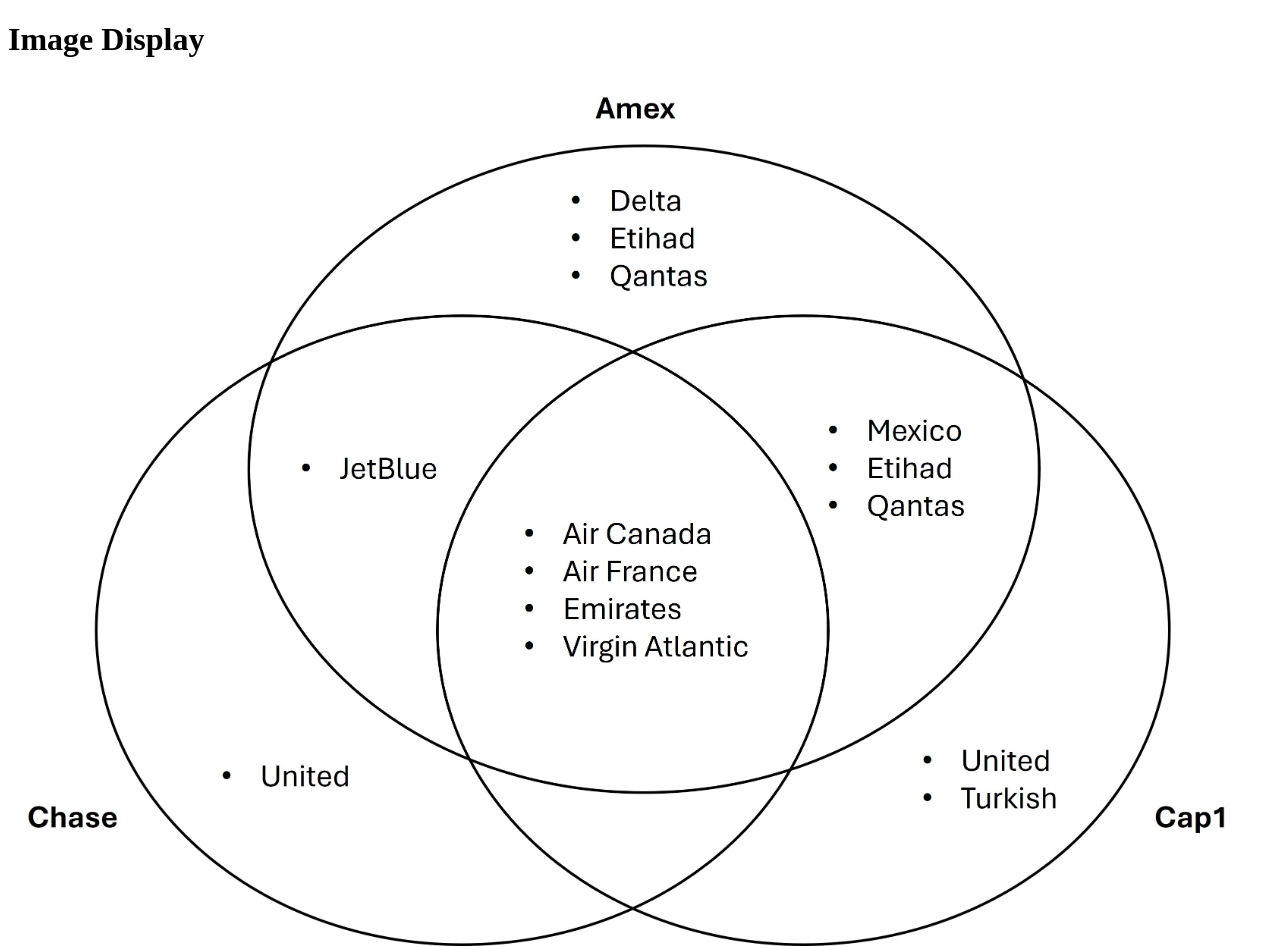
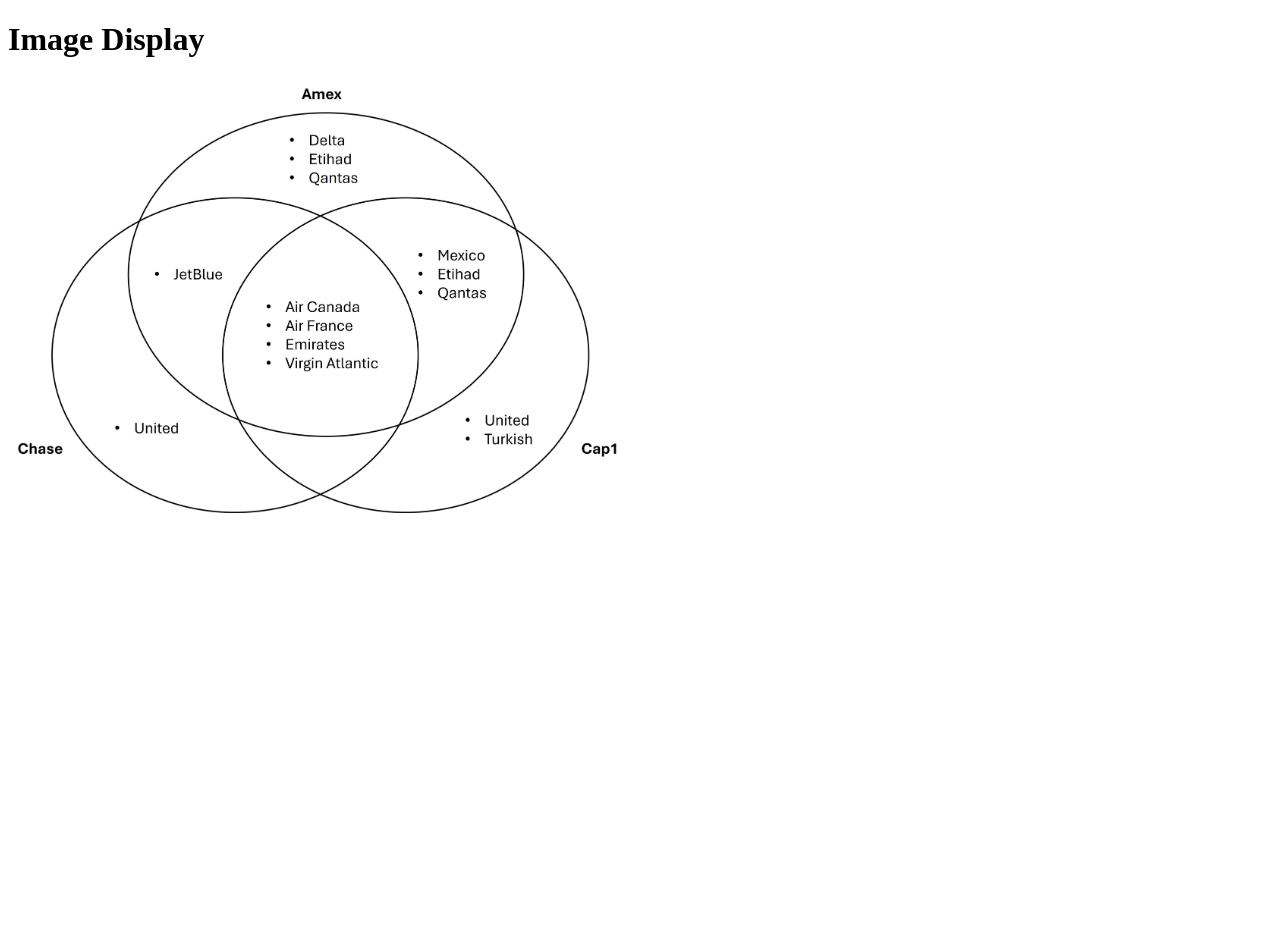
Before and after one commit to sebastiandavidlee/sebastiandavidlee.github.io, a plain HTML site: page index.html in a window 1280 px wide. After the commit the page ends 800 px from the top, so only its background shows below. Drawn offline with Linux system fonts and the light colour scheme.

Commit message:
Update index.html

```diff
--- a/index.html
+++ b/index.html
@@ -7,6 +7,6 @@
 </head>
 <body>
     <h1>Image Display</h1>
-    <img src="airlinePartners_creditCards.jpg" alt="A description of the image" style="max-width: 100%; height: auto;">
+    <img src="airlinePartners_creditCards.jpg" alt="Airlines Partners for Credit Card Points" style="max-width: 50%; height: auto;">
 </body>
 </html>
```
